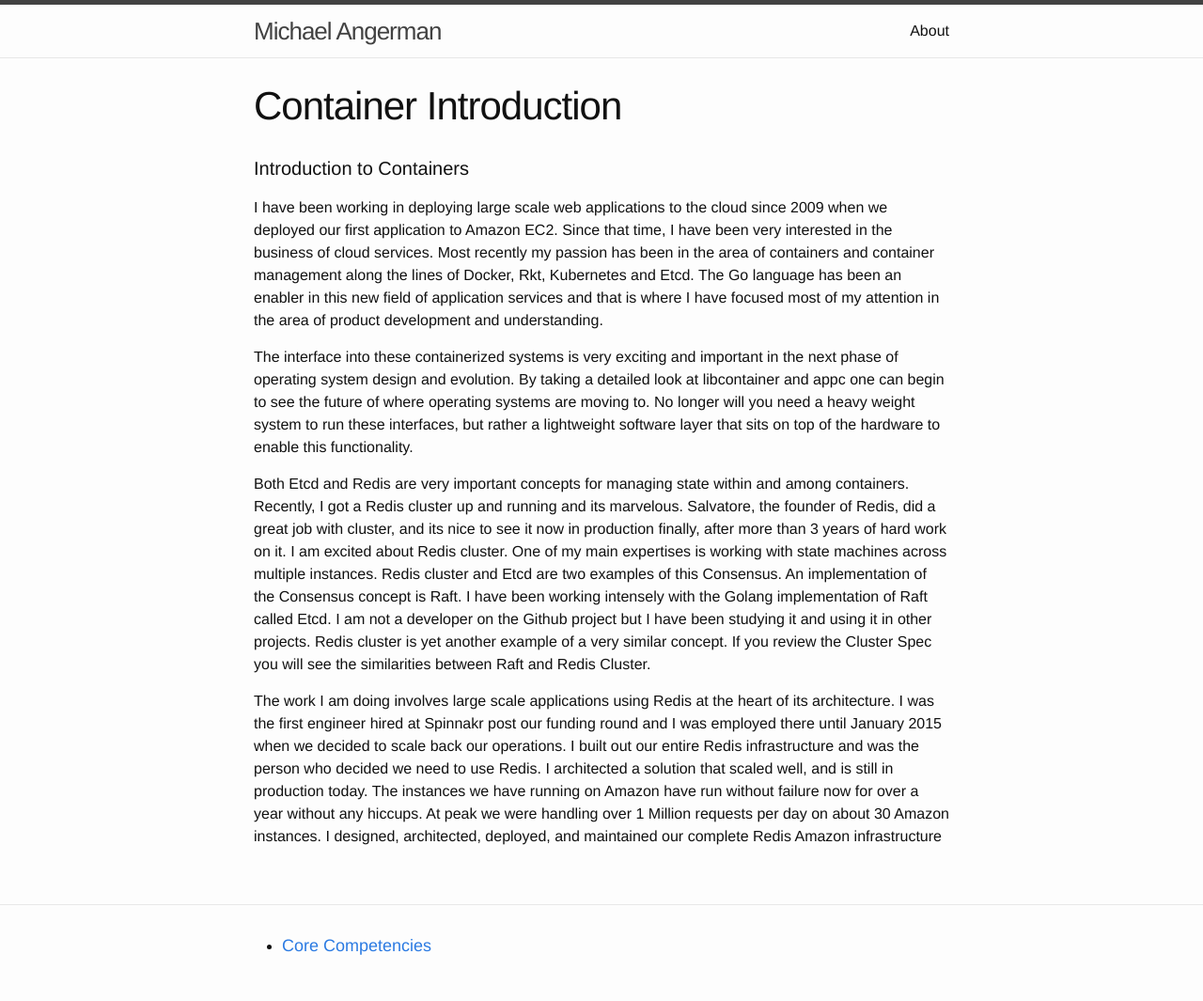
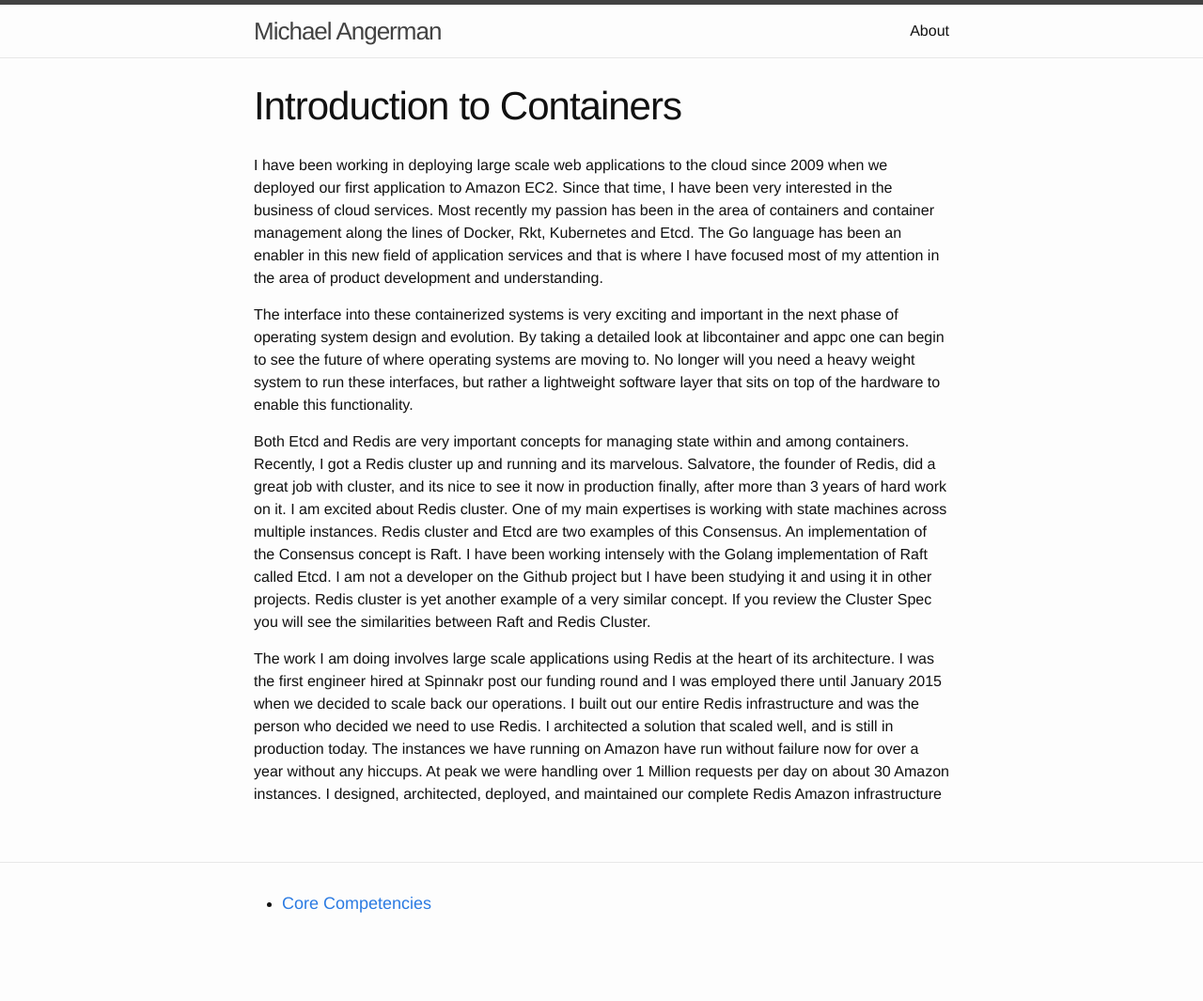
Before and after one commit to stormasm/link15, a Jekyll site: the page built from _posts/2015-05-05-ct.md, in a window 1280 px wide. Shown: the whole page at 94% size. Built offline with Jekyll 4.4.1, drawn with Linux system fonts in a browser that asks for light colours; Markdown is read by kramdown in place of the engine named in the settings; after the commit the page ends 1020 px from its top, so only the background shows below that.

Commit message:
update container intro

```diff
--- a/_posts/2015-05-05-ct.md
+++ b/_posts/2015-05-05-ct.md
@@ -1,11 +1,8 @@
 ---
 layout: post
-title:  "Container Introduction"
+title:  "Introduction to Containers"
 categories: container
 ---
-
-#### Introduction to Containers
-
 
 I have been working in deploying large scale web applications to the cloud since 2009 when we deployed our first application to Amazon EC2.  Since that time, I have been very interested in the business of cloud services.  Most recently my passion has been in the area of containers and container management along the lines of Docker, Rkt, Kubernetes and Etcd.  The Go language has been an enabler in this new field of application services and that is where I have focused most of my attention in the area of product development and understanding.
 
```
